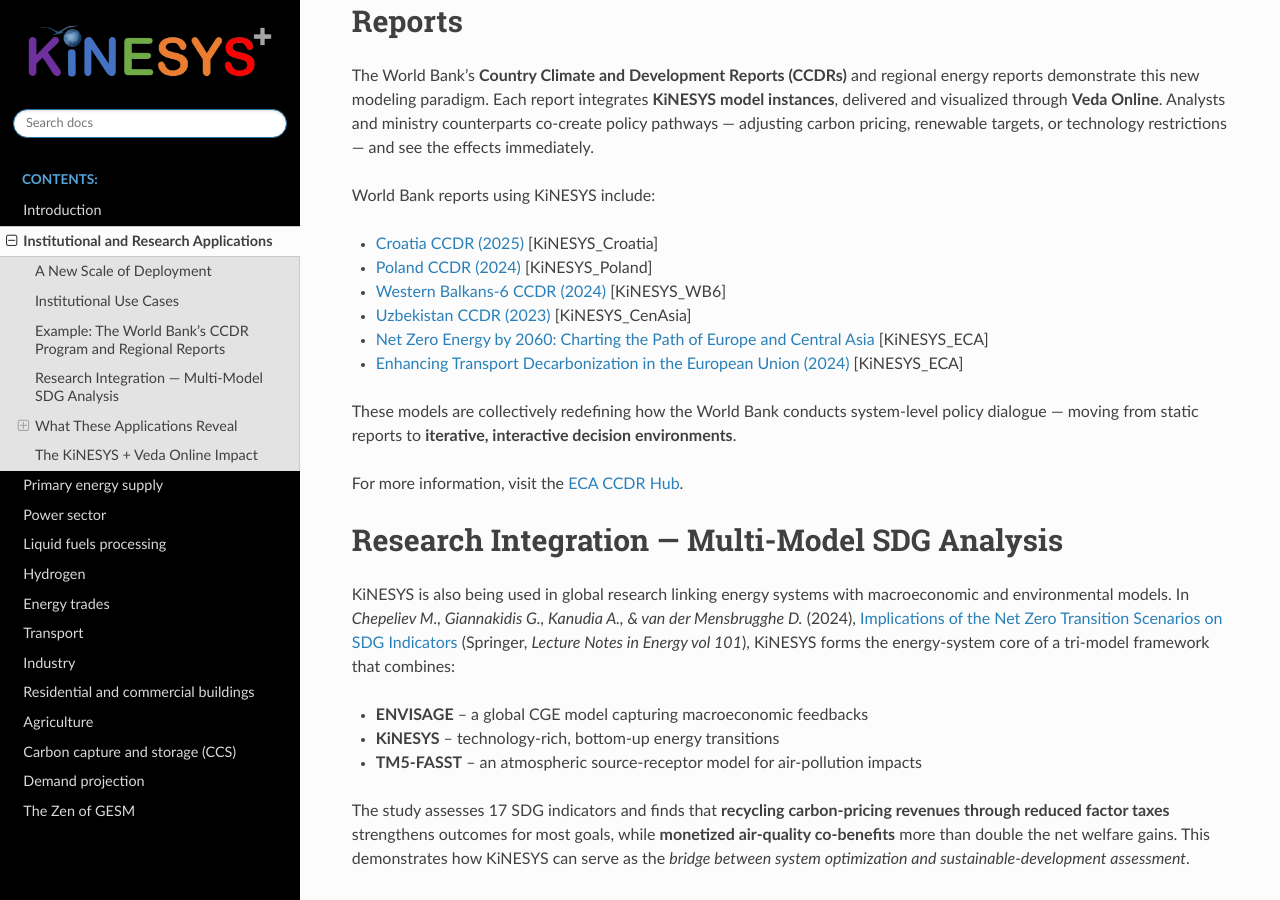
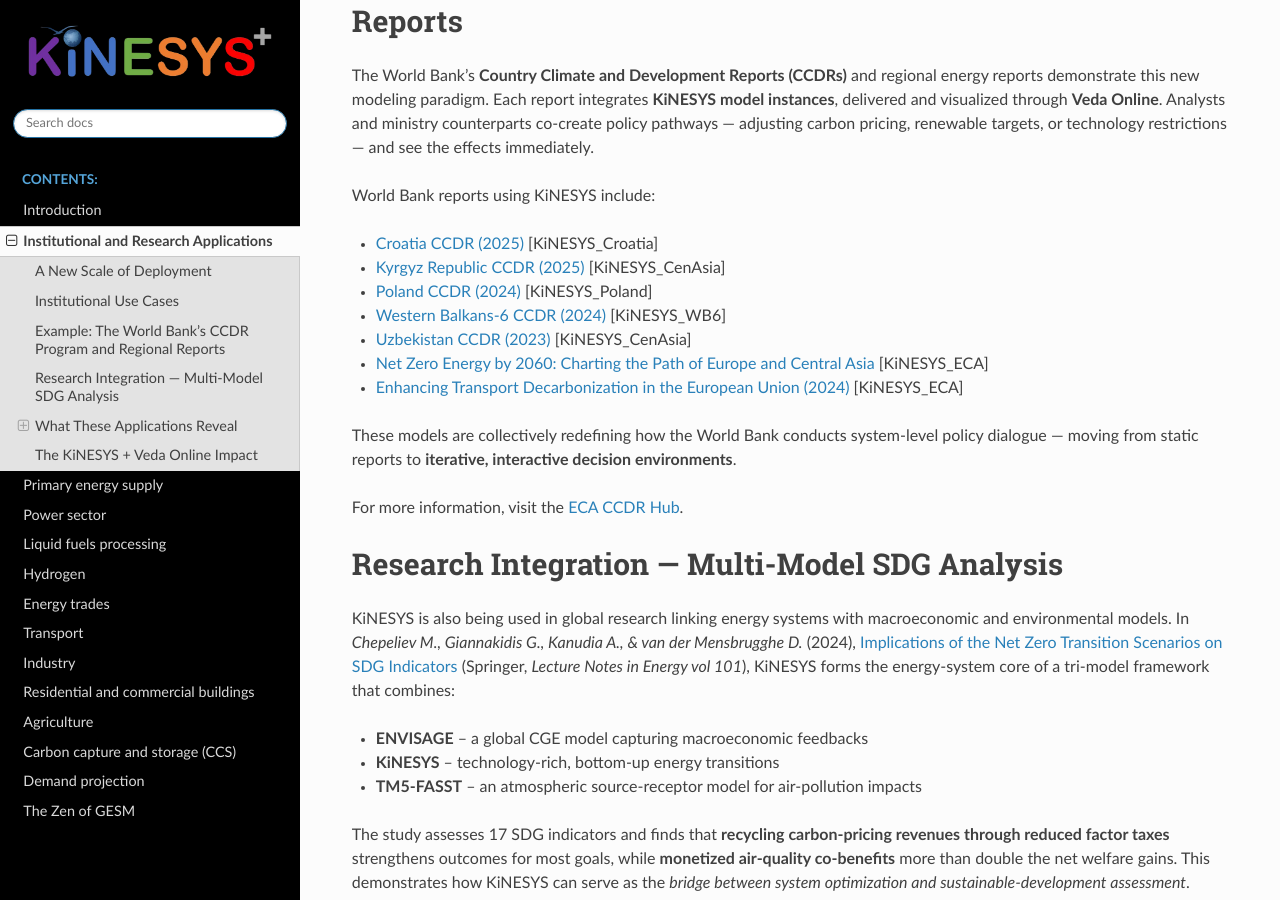
Before and after one commit to kanors-emr/Kinesys-documentation, a Sphinx documentation site: the page built from source/pages/Applications_and_Impact.rst, in a window 1280 px wide and 900 px high, scrolled down 1166 px. Built offline with Sphinx 7.4.7 and the Read the Docs theme 3.1.0, drawn with Linux system fonts in a browser that asks for light colours.

Commit message:
Update Applications_and_Impact.rst

```diff
--- a/source/pages/Applications_and_Impact.rst
+++ b/source/pages/Applications_and_Impact.rst
@@ -69,6 +69,7 @@
 World Bank reports using KiNESYS include:
 
 * `Croatia CCDR (2025) <https://www.worldbank.org/en/country/croatia/publication/croatia-country-climate-and-development-report>`_ [KiNESYS_Croatia]
+* `Kyrgyz Republic CCDR (2025) <http://documents.worldbank.org/curated/en/099110325151085270>`_ [KiNESYS_CenAsia]
 * `Poland CCDR (2024) <https://www.worldbank.org/en/country/poland/publication/poland-country-climate-and-development-report>`_ [KiNESYS_Poland]
 * `Western Balkans-6 CCDR (2024) <https://www.worldbank.org/en/region/eca/publication/western-balkans-6-ccdr>`_ [KiNESYS_WB6]
 * `Uzbekistan CCDR (2023) <https://api.mf.uz/media/document_files/file_F2XaRnt.pdf>`_ [KiNESYS_CenAsia]
```
